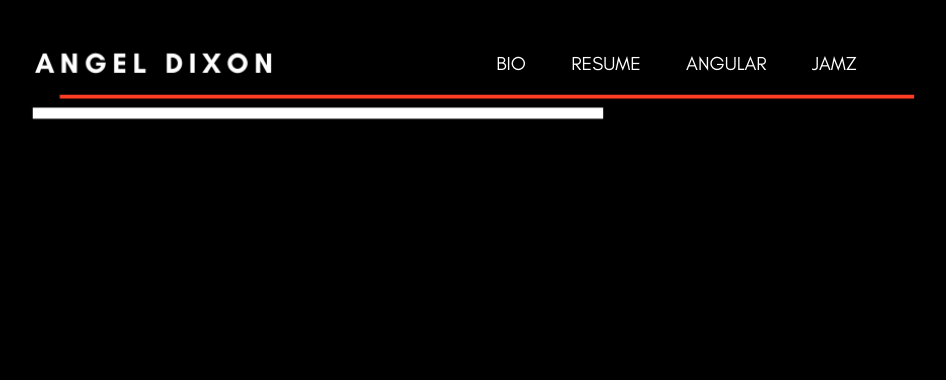
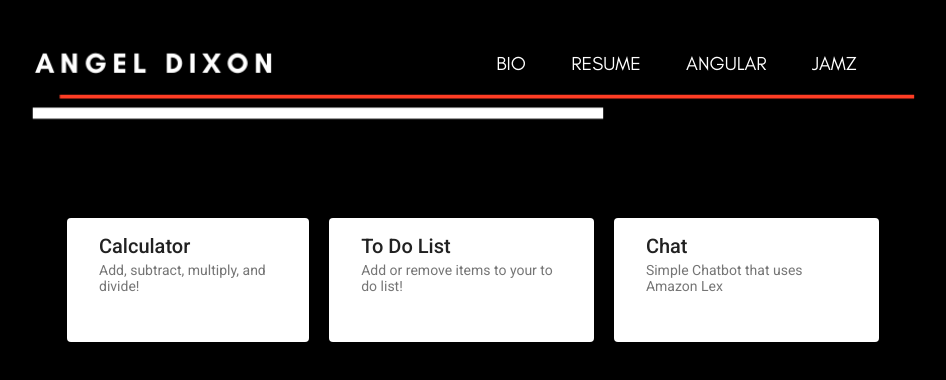
Before and after one commit to angel-can-work/angeldixon, an Angular app: page /angular in a window 1280 px wide. Shown: the top 380 px of the page, without its empty margins (167-1113 px from the left). Built offline with nearby package versions, Linux system fonts and the light colour scheme.

Commit message:
Updates angular page with cards.

```diff
--- a/src/app/angular/angular.component.html
+++ b/src/app/angular/angular.component.html
@@ -1 +1,41 @@
-<p>angular works!</p>
+<div class="angular-apps page-margin flex">
+    <mat-card>
+        <mat-card-header>
+            <mat-card-title>Calculator</mat-card-title>
+            <mat-card-subtitle>Add, subtract, multiply, and divide!</mat-card-subtitle>
+        </mat-card-header>
+        <mat-card-content class="card-content">
+
+        </mat-card-content>
+        <mat-card-actions>
+            <!-- <button mat-button color="primary">SAVE</button>
+            <button mat-button color="accent">SHARE</button> -->
+        </mat-card-actions>
+    </mat-card>
+    <mat-card>
+        <mat-card-header>
+            <mat-card-title>To Do List</mat-card-title>
+            <mat-card-subtitle>Add or remove items to your to do list!</mat-card-subtitle>
+        </mat-card-header>
+        <mat-card-content class="card-content">
+
+        </mat-card-content>
+        <mat-card-actions>
+            <!-- <button mat-button color="primary">SAVE</button>
+            <button mat-button color="accent">SHARE</button> -->
+        </mat-card-actions>
+    </mat-card>
+    <mat-card>
+        <mat-card-header>
+            <mat-card-title>Chat</mat-card-title>
+            <mat-card-subtitle>Simple Chatbot that uses Amazon Lex</mat-card-subtitle>
+        </mat-card-header>
+        <mat-card-content class="card-content">
+
+        </mat-card-content>
+        <mat-card-actions>
+            <!-- <button mat-button color="primary">SAVE</button>
+            <button mat-button color="accent">SHARE</button> -->
+        </mat-card-actions>
+    </mat-card>
+</div>
--- /dev/null
+++ b/src/app/angular/angular.component.sass
@@ -0,0 +1,5 @@
+.angular-apps
+    justify-content: space-between
+
+mat-card
+    margin: 10px
--- a/src/app/angular/angular.component.ts
+++ b/src/app/angular/angular.component.ts
@@ -3,7 +3,7 @@ import { Component, OnInit } from '@angular/core';
 @Component({
   selector: 'app-angular',
   templateUrl: './angular.component.html',
-  styleUrls: ['./angular.component.css']
+  styleUrls: ['./angular.component.sass']
 })
 export class AngularComponent implements OnInit {
 
--- a/src/app/app.module.ts
+++ b/src/app/app.module.ts
@@ -10,6 +10,8 @@ import { JamzComponent } from './jamz/jamz.component';
 
 import { BrowserAnimationsModule } from '@angular/platform-browser/animations';
 
+import { MatCardModule } from '@angular/material/card';
+
 @NgModule({
   declarations: [
     AppComponent,
@@ -21,7 +23,8 @@ import { BrowserAnimationsModule } from '@angular/platform-browser/animations';
   imports: [
     BrowserModule,
     AppRoutingModule,
-    BrowserAnimationsModule
+    BrowserAnimationsModule,
+    MatCardModule
   ],
   providers: [],
   bootstrap: [AppComponent]
--- a/src/app/bio/bio.component.sass
+++ b/src/app/bio/bio.component.sass
@@ -13,6 +13,7 @@
 
 .bio h2
     text-align: center
+    margin: unset
 
 .bio-text
     color: black
```
Also changed, not shown: src/app/angular/angular.component.css (deleted).
